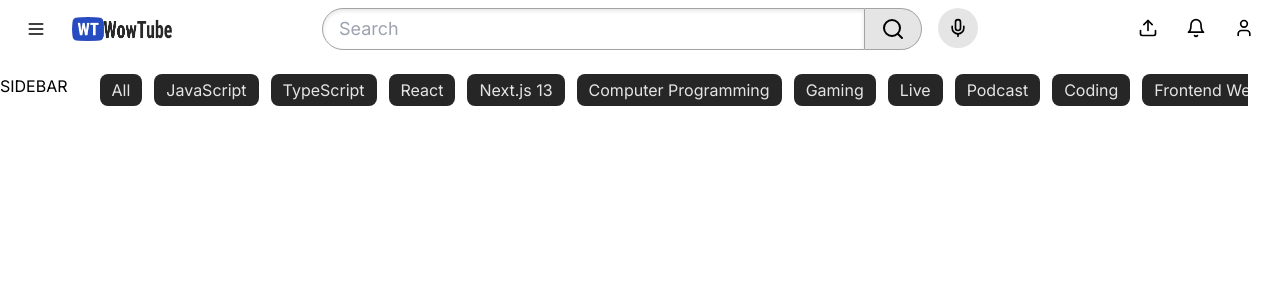
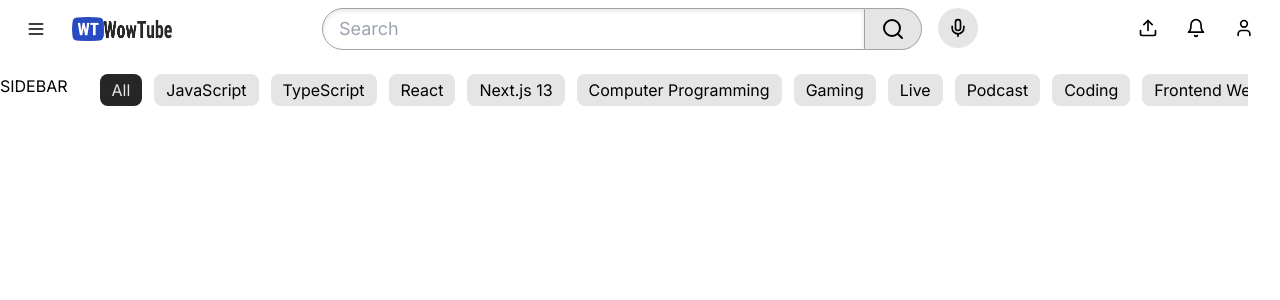
Before and after one commit to ocitocit/homepage-yt, a Next.js app: page / in a window 1280 px wide. Shown: the top 300 px of the page. Built offline with nearby package versions, Linux system fonts and the light colour scheme.

Commit message:
add some state

```diff
--- a/components/CategoryPills.tsx
+++ b/components/CategoryPills.tsx
@@ -1,4 +1,6 @@
-import React from 'react';
+'use client';
+
+import { useState } from 'react';
 import { Button } from './Button';
 
 interface CategoryPillsProps {
@@ -6,6 +8,8 @@ interface CategoryPillsProps {
 }
 
 const CategoryPills: React.FC<CategoryPillsProps> = ({ categories }) => {
+  const [selectedCategory, setSelectedCategory] = useState(categories[0]);
+
   return (
     <div className="overflow-x-hidden relative">
       <div
@@ -20,7 +24,8 @@ const CategoryPills: React.FC<CategoryPillsProps> = ({ categories }) => {
         {categories.map((category, index) => (
           <Button
             key={index}
-            variant="dark"
+            onClick={() => setSelectedCategory(category)}
+            variant={selectedCategory === category ? 'dark' : 'default'}
             className="
             py-1
             px-3
```
